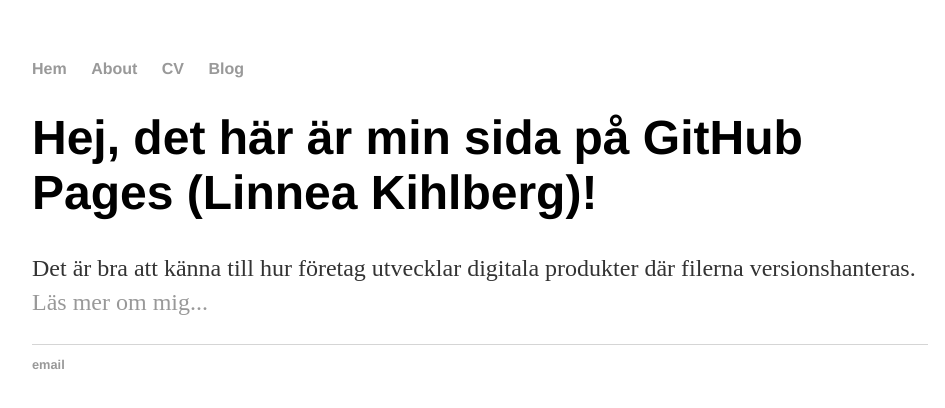
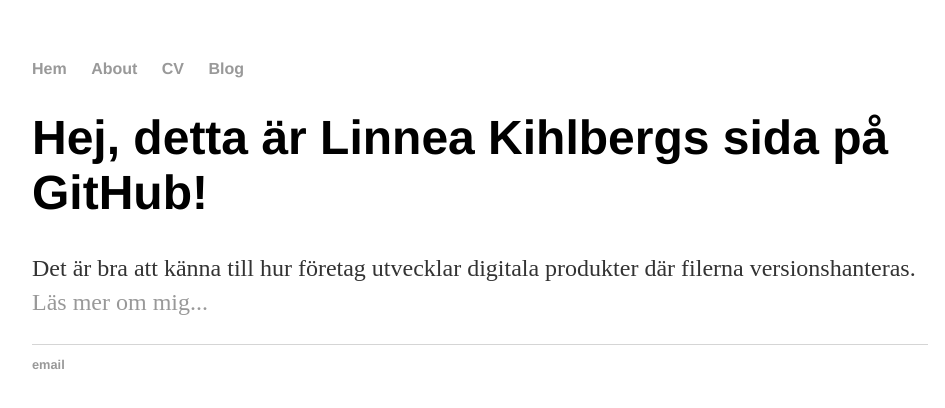
Before and after one commit to NeaK01/LK1, a plain HTML site: page index.html in a window 1280 px wide. Shown: the whole page, without its empty margins (160-1105 px from the left). Drawn offline with Linux system fonts and the light colour scheme.

Commit message:
Update index.html

```diff
--- a/index.html
+++ b/index.html
@@ -17,7 +17,7 @@
 			</nav>
 			<div class="container">
 	    		<div class="blurb">
-	        		<h1>Hej, det här är min sida på GitHub Pages (Linnea Kihlberg)!</h1>
+	        		<h1>Hej, detta är Linnea Kihlbergs sida på GitHub!</h1>
 					<p>Det är bra att känna till hur företag utvecklar digitala produkter där filerna versionshanteras. <a href="/om_mig">Läs mer om mig...</a></p>
 	    		</div><!-- /.blurb -->
 			</div><!-- /.container -->
```
